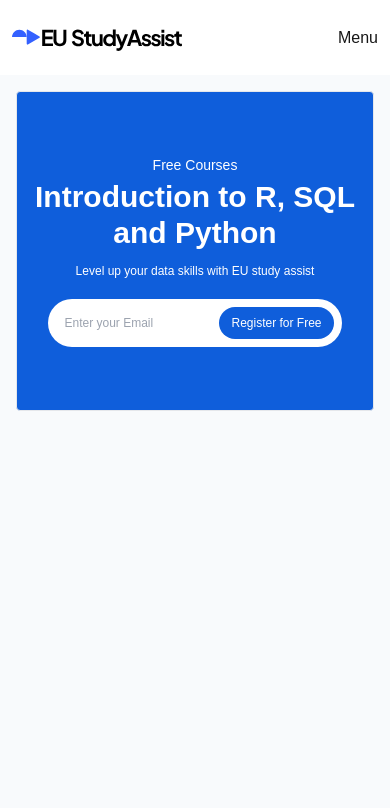
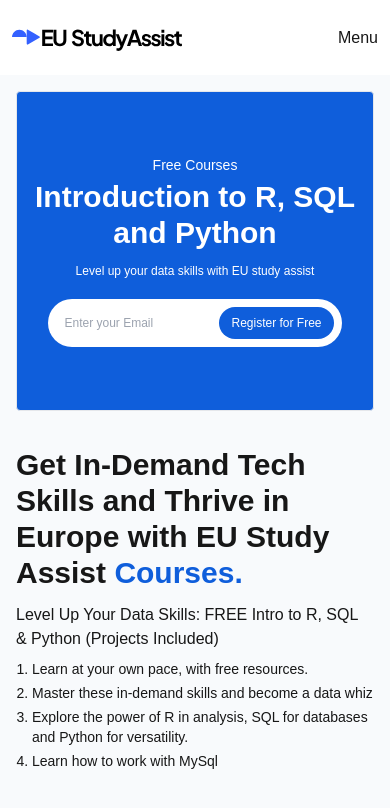
Before and after one commit to EU-Study-Assist/Assessment, a Next.js app: page /courses in a window 390 px wide. Shown: the top 808 px of the page. Built offline with nearby package versions, Linux system fonts and the light colour scheme.

Commit message:
Add: Responsive info section

```diff
--- a/app/components/courses/hero.tsx
+++ b/app/components/courses/hero.tsx
@@ -3,7 +3,7 @@
 
 const Hero = () => {
   return (
-    <div className="flex justify-center text-center m-4 lg:my-10 lg:px-14 w-full lg:h-[80vh]">
+    <div className="flex justify-center text-center lg:my-10 my-4 w-full lg:h-[80vh]">
       <div className="rounded border bg-primary text-white flex-1 h-80 lg:h-full flex flex-col text-center justify-center items-center">
         <p className="text-sm mb-1 lg:mb-3">Free Courses</p>
         <h2 className="text-3xl lg:text-4xl px-4 lg:w-[30vw] font-semibold">
--- /dev/null
+++ b/app/components/courses/info.tsx
@@ -0,0 +1,37 @@
+import Image from "next/image";
+import React from "react";
+
+const Info = () => {
+  return (
+    <div className="py-5 flex mt-3 lg:mt-10 lg:items-center">
+      <div className="flex flex-col lg:w-[50%] lg:pl-14 lg:pr-24">
+        <h2 className="text-3xl lg:text-4xl font-semibold">
+          Get In-Demand Tech Skills and Thrive in Europe with EU Study Assist
+          <span className="text-primary"> Courses.</span>
+        </h2>
+        <p className="text-md pr-4 mt-3">
+          Level Up Your Data Skills: FREE Intro to R, SQL & Python (Projects
+          Included)
+        </p>
+        <ul className="text-sm list-decimal ml-4 mt-2">
+          <li className="mb-1">Learn at your own pace, with free resources.</li>
+          <li className="mb-1">
+            Master these in-demand skills and become a data whiz
+          </li>
+          <li className="mb-1">
+            Explore the power of R in analysis, SQL for databases and Python for
+            versatility.
+          </li>
+          <li className="mb-1">Learn how to work with MySql</li>
+        </ul>
+      </div>
+      <div className="hidden lg:block rounded-xl h-[70vh] flex-1 ps-24">
+        <div className="bg-primary h-full rounded-xl">
+          {/* <Image src={} /> */}
+        </div>
+      </div>
+    </div>
+  );
+};
+
+export default Info;
--- a/app/courses/page.tsx
+++ b/app/courses/page.tsx
@@ -1,12 +1,14 @@
-import React from 'react'
-import Hero from '../components/courses/hero'
+import React from "react";
+import Hero from "../components/courses/hero";
+import Info from "../components/courses/info";
 
 const Page = () => {
   return (
-    <div className="flex">
+    <div className="mx-4 lg:px-14">
       <Hero />
+      <Info />
     </div>
-  )
-}
+  );
+};
 
-export default Page
+export default Page;
--- a/app/ui/reg-input.tsx
+++ b/app/ui/reg-input.tsx
@@ -9,7 +9,7 @@
         type="email"
         alt="Email Input"
       />
-      <button className="bg-primary px-3 rounded-full py-2 text-xs lg:text-sm lg:px-4">
+      <button className="bg-primary px-3 rounded-full py-2 text-xs lg:text-sm">
         Register for Free
       </button>
     </div>
```
